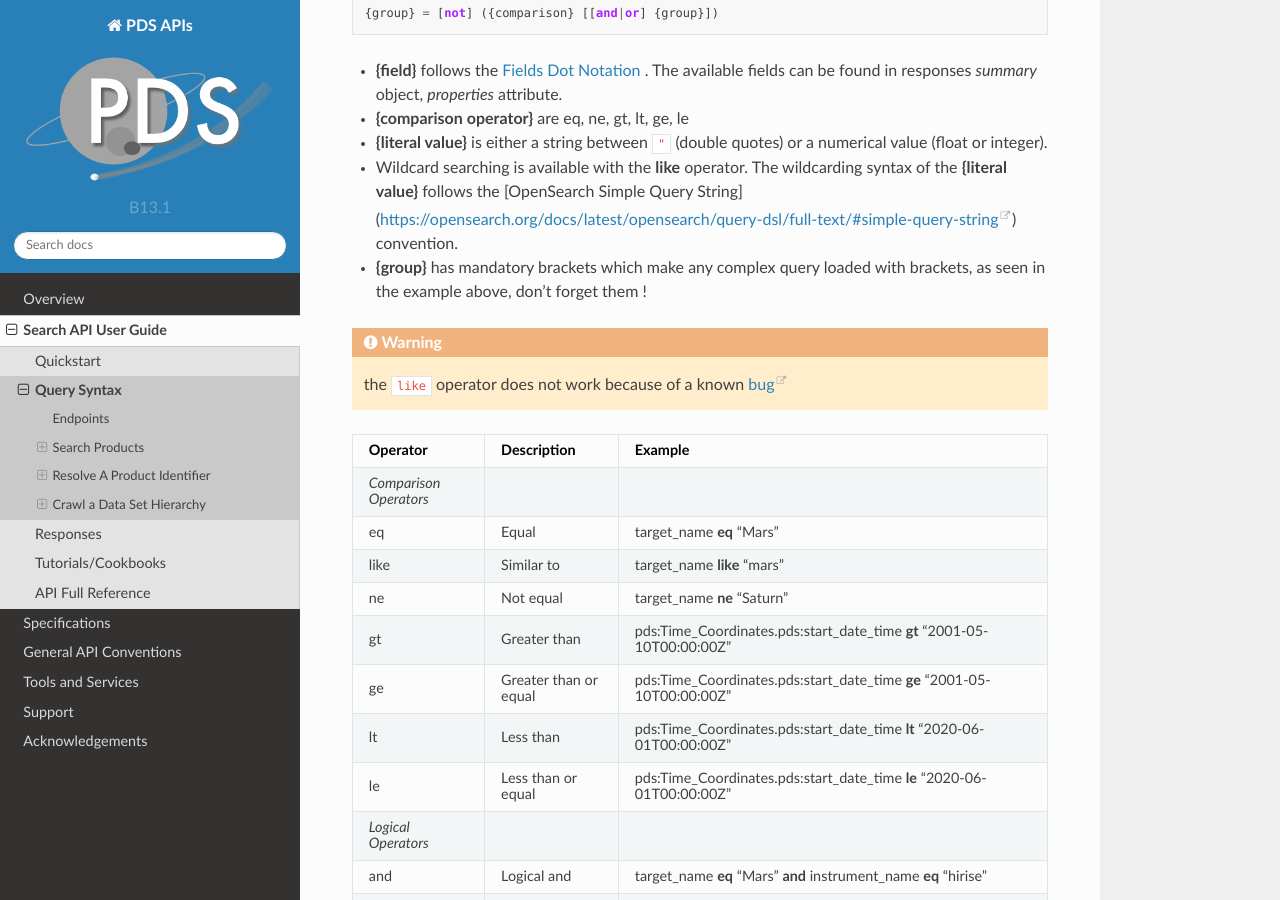
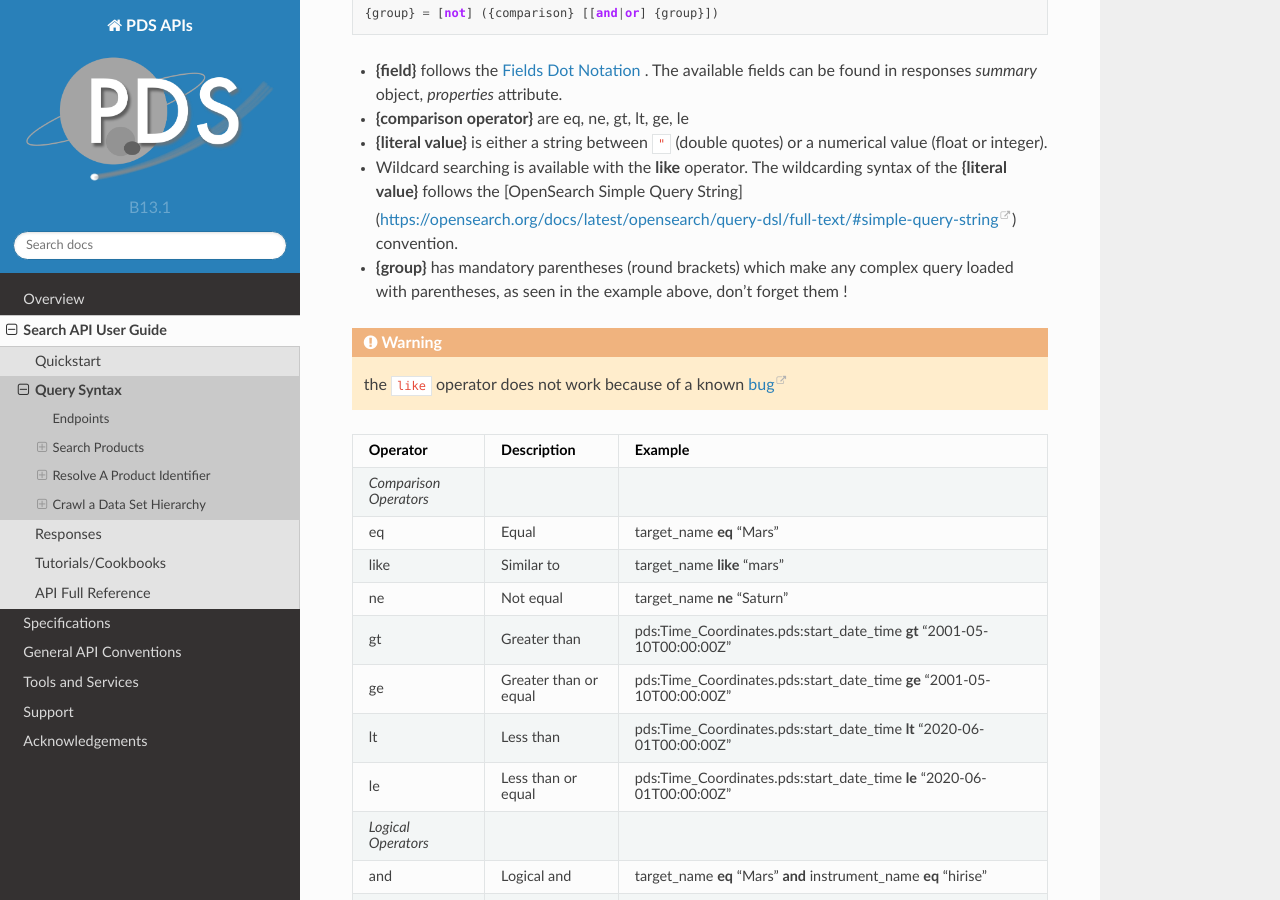
Before and after one commit to NASA-PDS/pds-api, a Sphinx documentation site: the page built from docs/source/guides/search/endpoints.rst, in a window 1280 px wide and 900 px high, scrolled down 2863 px. Built offline with Sphinx 7.4.7 and the Read the Docs theme 2.0.0, drawn with Linux system fonts in a browser that asks for light colours.

Commit message:
replace brackets with parentheses to make that clear

```diff
--- a/docs/source/guides/search/endpoints.rst
+++ b/docs/source/guides/search/endpoints.rst
@@ -147,7 +147,7 @@ The query syntax follows the rules:
 * **{comparison operator}** are eq, ne, gt, lt, ge, le
 * **{literal value}** is either a string between ``"`` (double quotes) or a numerical value (float or integer).
 * Wildcard searching is available with the **like** operator. The wildcarding syntax of the **{literal value}** follows the [OpenSearch Simple Query String](https://opensearch.org/docs/latest/opensearch/query-dsl/full-text/#simple-query-string) convention.
-* **{group}** has mandatory brackets which make any complex query loaded with brackets, as seen in the example above, don't forget them !
+* **{group}** has mandatory parentheses (round brackets) which make any complex query loaded with parentheses, as seen in the example above, don't forget them !
 
 .. warning::
   the ``like`` operator does not work because of a known `bug <https://github.com/NASA-PDS/registry-api/issues/170>`_
```
